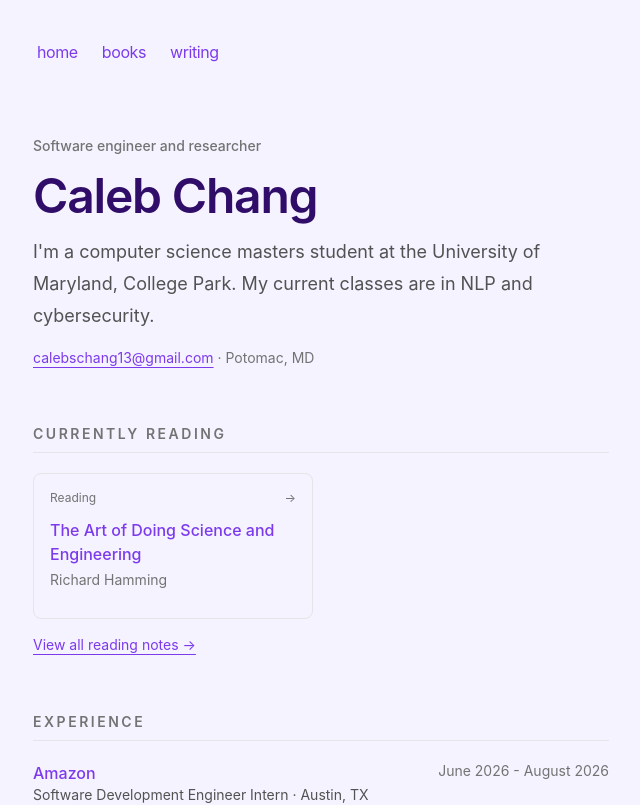
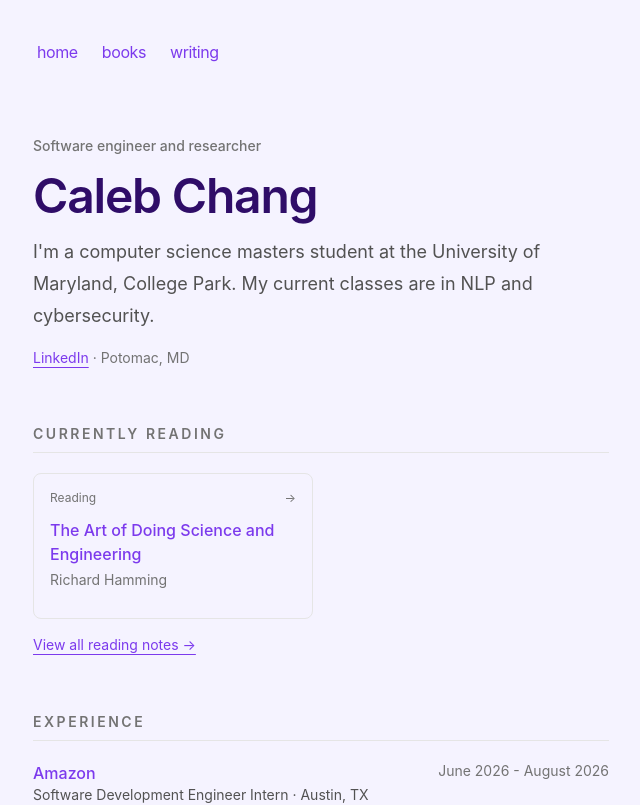
Before and after one commit to 0cchang/0cchang.github.io, a Next.js app: page / in a window 1280 px wide. Shown: the top 805 px of the page, without its empty margins (319-959 px from the left). Built offline with nearby package versions, Linux system fonts and the light colour scheme; no server answers.

Commit message:
change email to linkein

```diff
--- a/app/page.tsx
+++ b/app/page.tsx
@@ -92,8 +92,8 @@ export default function Page() {
 
         </p>
         <p className="text-sm text-neutral-500 dark:text-neutral-400">
-          <a className="underline underline-offset-4" href="mailto:calebschang13@gmail.com">
-            calebschang13@gmail.com
+          <a className="underline underline-offset-4" href="https://www.linkedin.com/in/cchang22/">
+            LinkedIn
           </a>{' '}
           · Potomac, MD
         </p>
```
